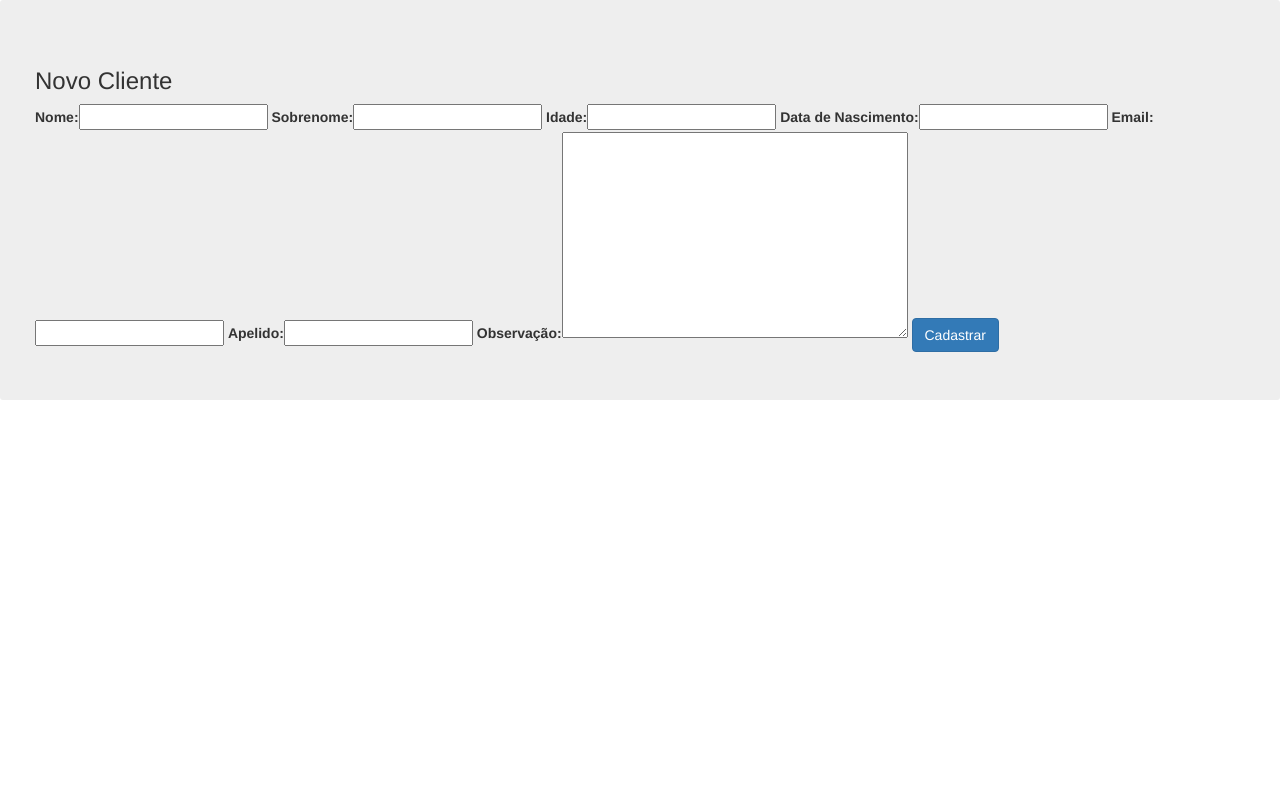
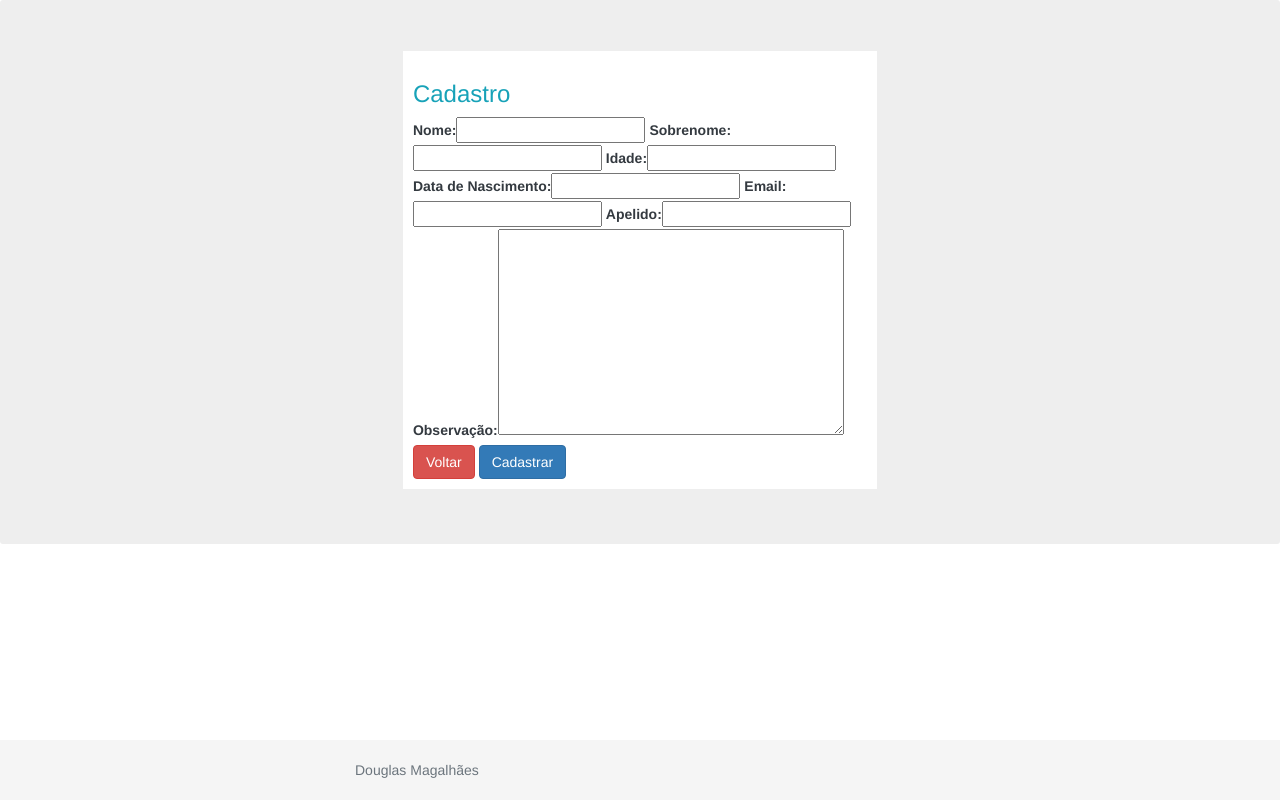
Before and after one commit to DouglasEDBR1/Django-Projeto, a Django app: page /clientes/new/ in a window 1280 px wide. Run offline with Django 3.2, Linux system fonts and the light colour scheme; a user stored in the database is signed in; data that the repository does not hold is empty; some libraries are stand-ins or nearby versions.

Commit message:
Alguns ajustes nos templates, redimencionando botões, divs, etc.

```diff
--- a/gestao_clientes/clientes/models.py
+++ b/gestao_clientes/clientes/models.py
@@ -3,7 +3,6 @@ from statics.randomName import RandomName
 
 
 class Person(models.Model):
-
 
     first_name = models.CharField(max_length=30, verbose_name='Nome', default=RandomName)
     last_name = models.CharField(max_length=30, verbose_name='Sobrenome')
@@ -13,6 +12,5 @@ class Person(models.Model):
     surname = models.CharField(max_length=30, verbose_name='Apelido', blank=True, null=True)
     observation = models.TextField(verbose_name='Observação', blank=True, null=True)
 
-
     class Meta:
        ordering = ['first_name', 'last_name']
--- a/gestao_clientes/clientes/templates/person.html
+++ b/gestao_clientes/clientes/templates/person.html
@@ -12,20 +12,22 @@
         </div>
 
         <div class="col-6">
+
             <h3>Listagem de Clientes</h3>
+
             <ul class="list-group">
                 {% for person in persons %}
                     <li class="list-group-item">
                         <a href="{% url 'persons_update' person.id %}"> {{person.first_name}}</a>
                         <a href="{% url 'persons_delete' person.id %}"class="trash-item">
                             <span class="glyphicon glyphicon-trash"></span>
-
                         </a>
                     </li>
                 {% endfor %}
             </ul>
 
             <br>
+
         <a href="{% url 'person_new' %}"class="btn btn-primary">Novo Cliente</a>
 
         </div>
--- a/gestao_clientes/clientes/templates/person_form.html
+++ b/gestao_clientes/clientes/templates/person_form.html
@@ -6,12 +6,31 @@
 {% block title %} Administração {% endblock %}
 
 {% block main %}
-    <h3>Novo Cliente</h3>
 
-    <form method="POST" enctype="multipart/form-data">
-        {% csrf_token %}
-        {{ form|bootstrap }}
-        <button type="submit"class="btn btn-primary">Cadastrar</button>
-    </form>
+
+<div class="container-fluid col-5 my-1">
+    <div class="p-3 mb-2 bg-white text-dark">
+
+        <h3 class="text-info">Cadastro</h3>
+        <form method="POST" enctype="multipart/form-data">
+            {% csrf_token %}
+            {{ form|bootstrap }}
+            <a href="{% url 'person_list' %}"class="btn btn-danger">Voltar</a>
+            <button type="submit"class="btn btn-primary">Cadastrar</button>
+        </form>
+
+    </div>
+</div>
 
 {% endblock %}
+
+
+{% block footer  %}
+
+    <footer class="footer">
+        <div class="container">
+            <span class="text-muted">Douglas Magalhães</span>
+        </div>
+    </footer>
+
+{% endblock %}
--- a/gestao_clientes/home/templates/home.html
+++ b/gestao_clientes/home/templates/home.html
@@ -16,6 +16,7 @@
             <div class="col-sm">
               {% if user.is_authenticated %}
                   <p>Olá {{ user.username }}</p>
+                  <a href="{% url 'person_list' %}"class="btn btn-info">Entrar</a>
                   <a href="{% url 'logout' %}">Sair</a>
               {% else %}
                   <a href="{% url 'login' %}"class="btn btn-info">Entrar</a>
--- a/gestao_clientes/templates/base.html
+++ b/gestao_clientes/templates/base.html
@@ -13,18 +13,19 @@
     <link rel="stylesheet" href="{% static 'style.css' %}">
     <title>{% block title %}{% endblock %}</title>
 </head>
+
+
 <body>
+
     <div class="jumbotron">
         <div class="container">
             {% block main %}
             {% endblock %}
         </div>
     </div>
-            {% block test %}
-            {% endblock %}
 
-            {% block footer  %}
-            {% endblock %}
+        {% block footer  %}
+        {% endblock %}
 
 </body>
 </html>
```
Also changed, not shown: gestao_clientes/clientes/templates/person_delete_confirm.html (+7 -1 lines), gestao_clientes/templates/users/login.html (+6 -1 lines), gestao_clientes/db.sqlite3, 2 other files.
